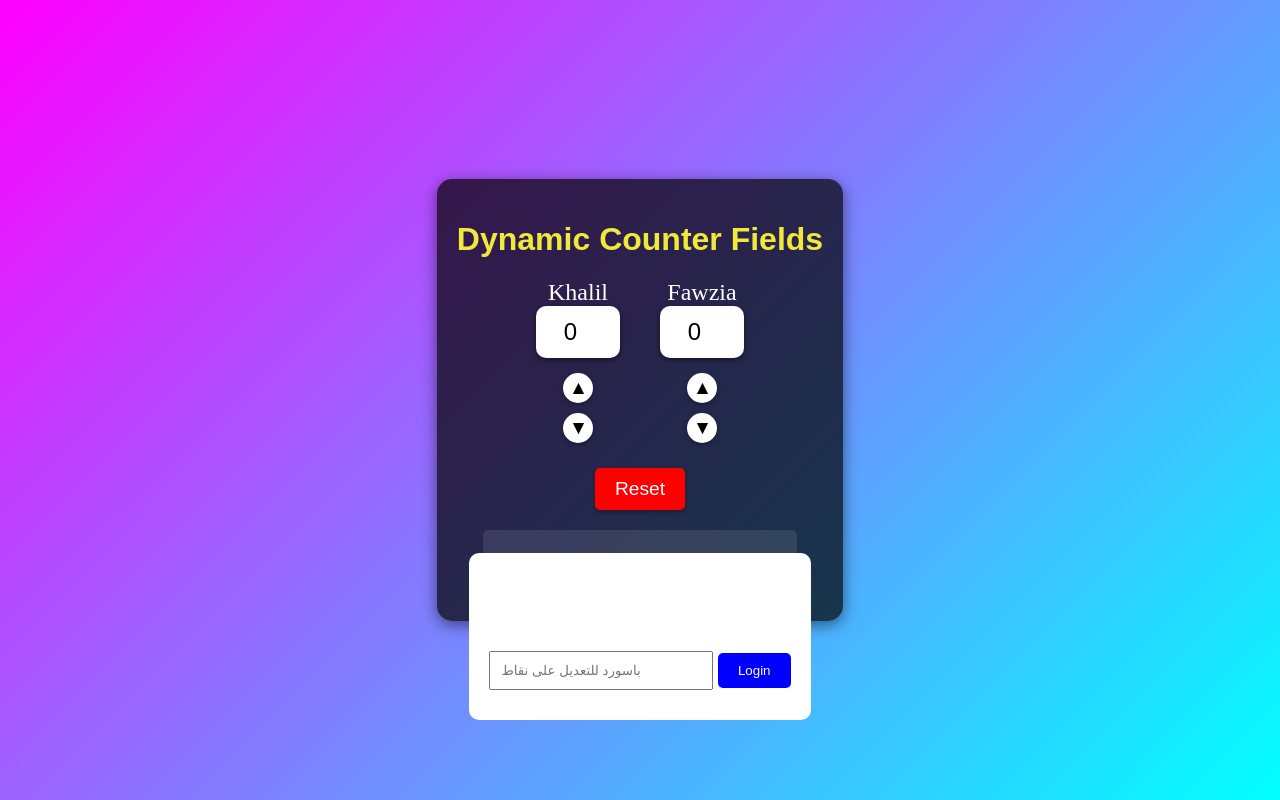
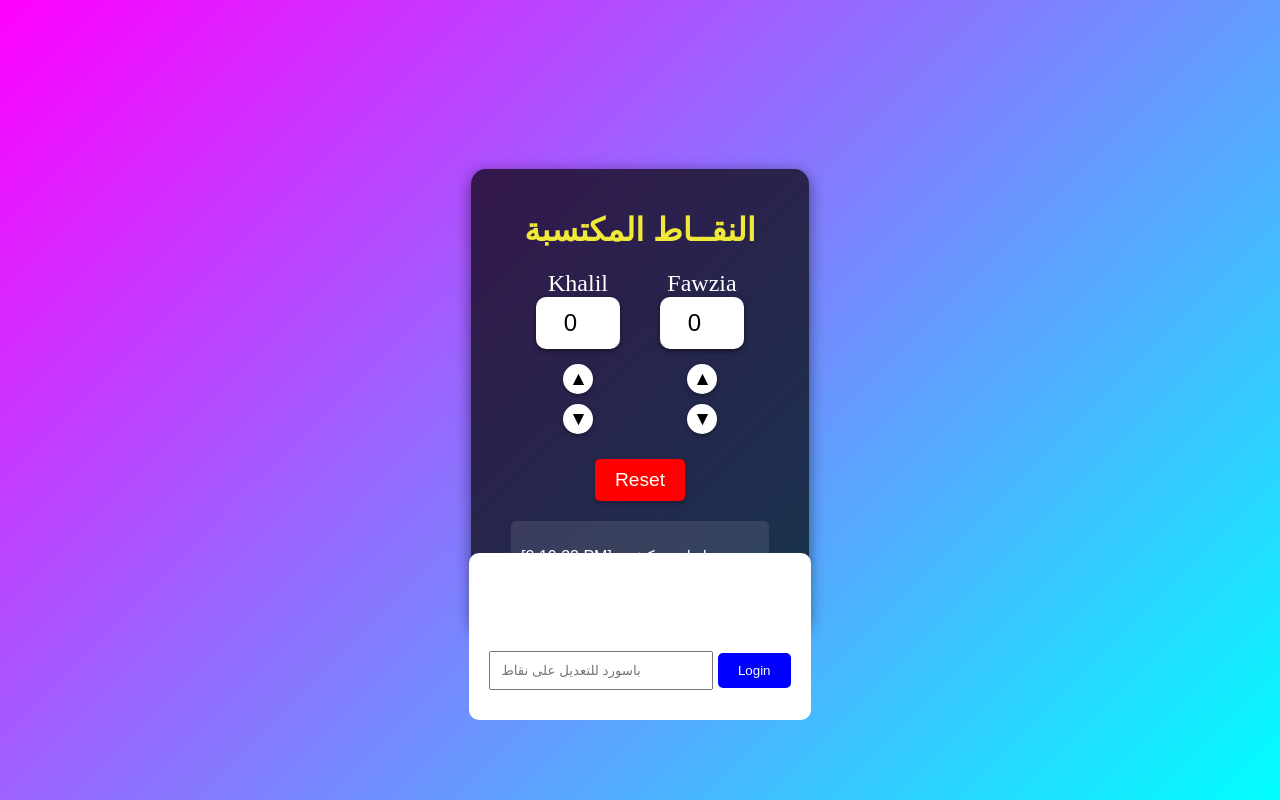
Before and after one commit to khalil0b/points9948khalil, a plain HTML site: page index.html in a window 1280 px wide. Drawn offline with Linux system fonts and the light colour scheme.

Commit message:
index.html

```diff
--- a/index.html
+++ b/index.html
@@ -173,7 +173,7 @@
     </div>
 
     <div class="container">
-        <h1>Dynamic Counter Fields</h1>
+        <h1>النقــاط المكتسبة </h1>
         <div class="field-group">
             <div class="field">
                 <label for="khalil">Khalil</label><br>
```
